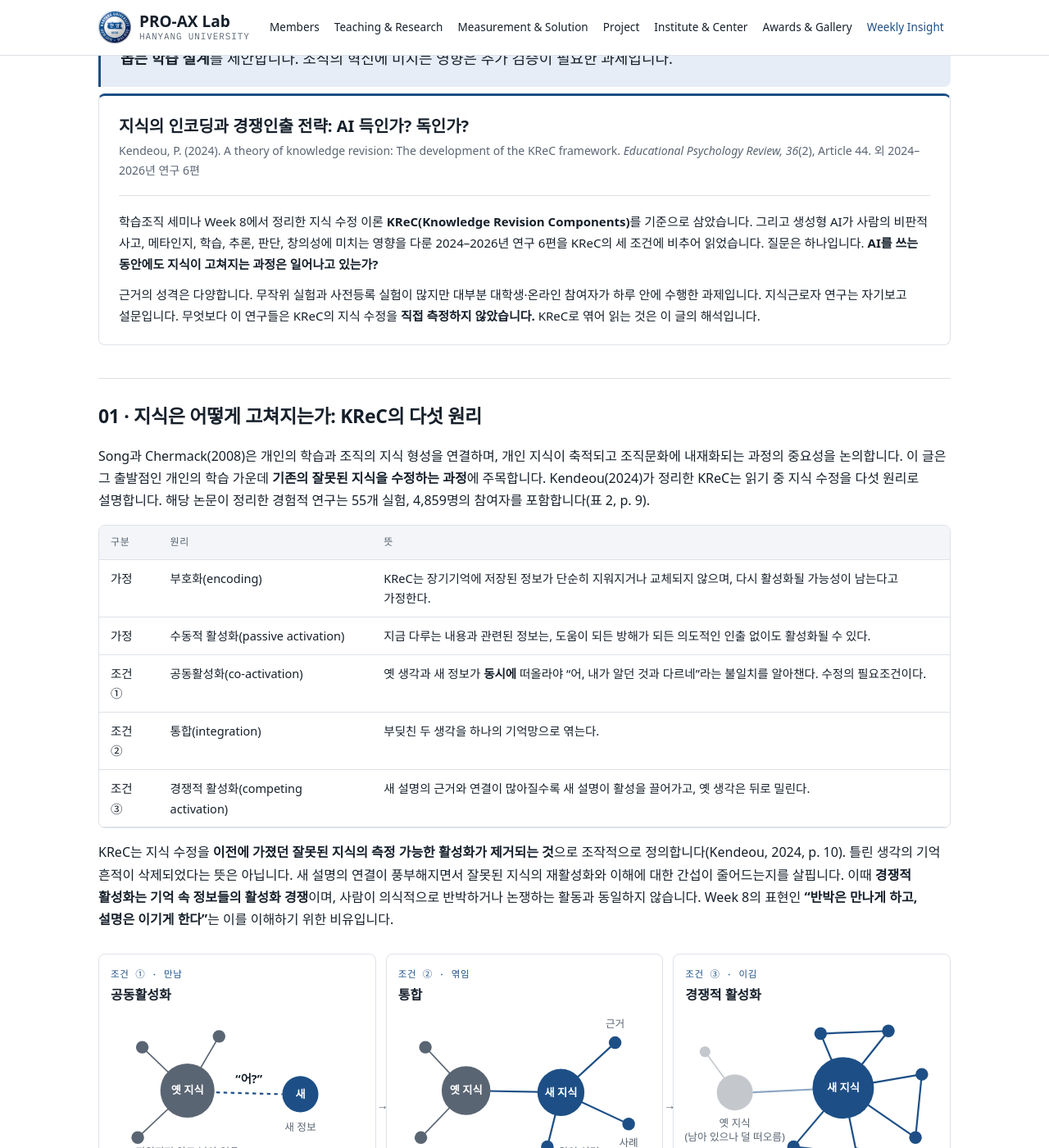
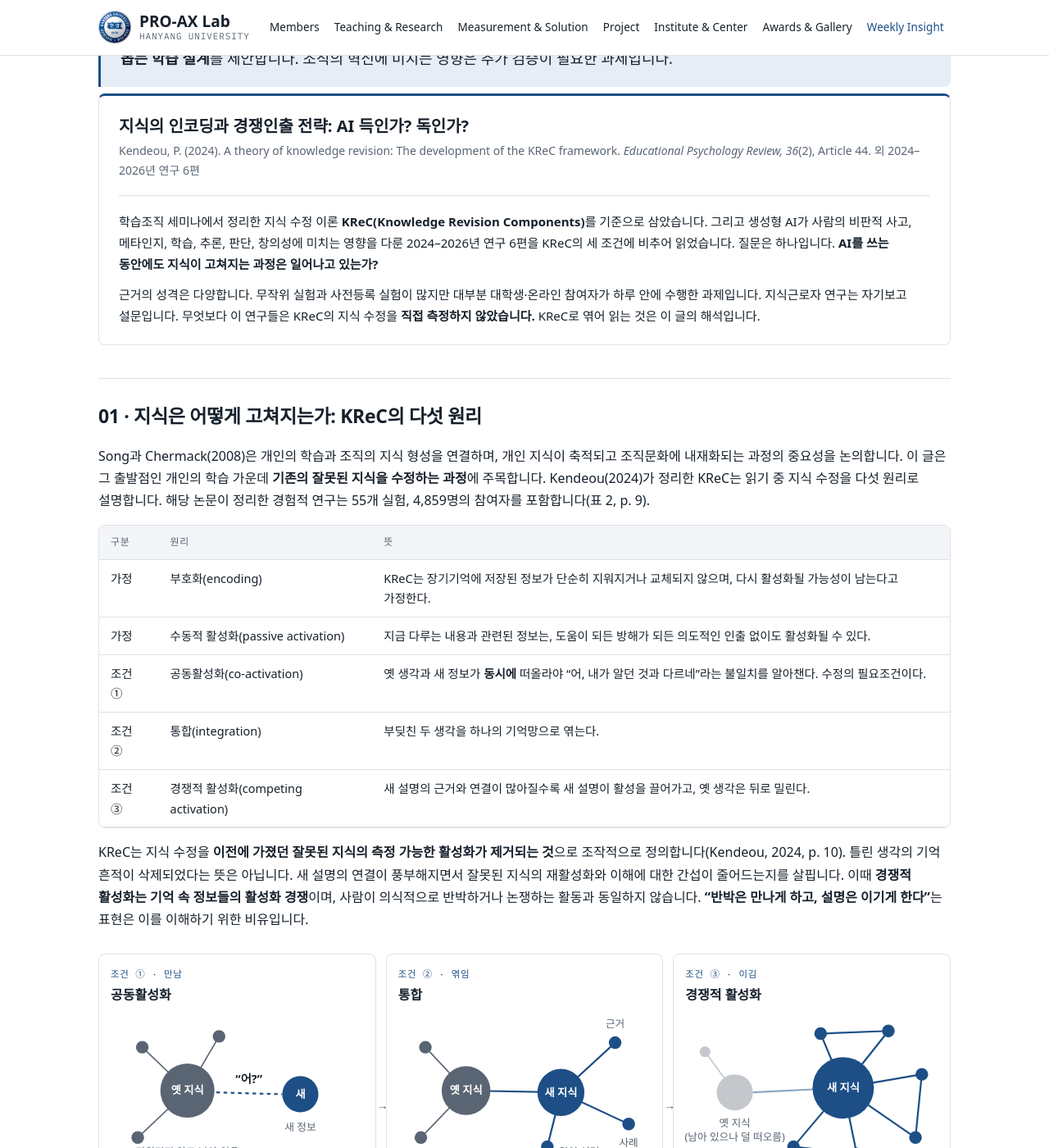
Before and after one commit to drsprolab/drsprolab.github.io, a Jekyll site: the page built from _insights/2026-10-18-knowledge-revision-ai.md, in a window 1280 px wide and 1400 px high, scrolled down 625 px. Shown: the whole window at 82% size. Built offline with Jekyll 4.4.1, drawn with Linux system fonts in a browser that asks for light colours; some web fonts are replaced.

Commit message:
Weekly Insight 10-18: 본문에서 'Week 8' 표현 삭제
Co-Authored-By: Claude Opus 5.5 <noreply@anthropic.com>

```diff
--- a/_insights/2026-10-18-knowledge-revision-ai.md
+++ b/_insights/2026-10-18-knowledge-revision-ai.md
@@ -19,7 +19,7 @@ KReC는 지식 수정을 **기존의 잘못된 지식과 새 정보가 함께
   <h3>지식의 인코딩과 경쟁인출 전략: AI 득인가? 독인가?</h3>
   <p class="daily-brief-cite">Kendeou, P. (2024). A theory of knowledge revision: The development of the KReC framework. <em>Educational Psychology Review, 36</em>(2), Article 44. 외 2024–2026년 연구 6편</p>
   <div class="daily-brief-body">
-    <p>학습조직 세미나 Week 8에서 정리한 지식 수정 이론 <strong>KReC(Knowledge Revision Components)</strong>를 기준으로 삼았습니다. 그리고 생성형 AI가 사람의 비판적 사고, 메타인지, 학습, 추론, 판단, 창의성에 미치는 영향을 다룬 2024–2026년 연구 6편을 KReC의 세 조건에 비추어 읽었습니다. 질문은 하나입니다. <strong>AI를 쓰는 동안에도 지식이 고쳐지는 과정은 일어나고 있는가?</strong></p>
+    <p>학습조직 세미나에서 정리한 지식 수정 이론 <strong>KReC(Knowledge Revision Components)</strong>를 기준으로 삼았습니다. 그리고 생성형 AI가 사람의 비판적 사고, 메타인지, 학습, 추론, 판단, 창의성에 미치는 영향을 다룬 2024–2026년 연구 6편을 KReC의 세 조건에 비추어 읽었습니다. 질문은 하나입니다. <strong>AI를 쓰는 동안에도 지식이 고쳐지는 과정은 일어나고 있는가?</strong></p>
     <p>근거의 성격은 다양합니다. 무작위 실험과 사전등록 실험이 많지만 대부분 대학생·온라인 참여자가 하루 안에 수행한 과제입니다. 지식근로자 연구는 자기보고 설문입니다. 무엇보다 이 연구들은 KReC의 지식 수정을 <strong>직접 측정하지 않았습니다.</strong> KReC로 엮어 읽는 것은 이 글의 해석입니다.</p>
   </div>
 </div>
@@ -36,7 +36,7 @@ Song과 Chermack(2008)은 개인의 학습과 조직의 지식 형성을 연결
 | 조건 ② | 통합(integration) | 부딪친 두 생각을 하나의 기억망으로 엮는다. |
 | 조건 ③ | 경쟁적 활성화(competing activation) | 새 설명의 근거와 연결이 많아질수록 새 설명이 활성을 끌어가고, 옛 생각은 뒤로 밀린다. |
 
-KReC는 지식 수정을 **이전에 가졌던 잘못된 지식의 측정 가능한 활성화가 제거되는 것**으로 조작적으로 정의합니다(Kendeou, 2024, p. 10). 틀린 생각의 기억 흔적이 삭제되었다는 뜻은 아닙니다. 새 설명의 연결이 풍부해지면서 잘못된 지식의 재활성화와 이해에 대한 간섭이 줄어드는지를 살핍니다. 이때 **경쟁적 활성화는 기억 속 정보들의 활성화 경쟁**이며, 사람이 의식적으로 반박하거나 논쟁하는 활동과 동일하지 않습니다. Week 8의 표현인 **“반박은 만나게 하고, 설명은 이기게 한다”**는 이를 이해하기 위한 비유입니다.
+KReC는 지식 수정을 **이전에 가졌던 잘못된 지식의 측정 가능한 활성화가 제거되는 것**으로 조작적으로 정의합니다(Kendeou, 2024, p. 10). 틀린 생각의 기억 흔적이 삭제되었다는 뜻은 아닙니다. 새 설명의 연결이 풍부해지면서 잘못된 지식의 재활성화와 이해에 대한 간섭이 줄어드는지를 살핍니다. 이때 **경쟁적 활성화는 기억 속 정보들의 활성화 경쟁**이며, 사람이 의식적으로 반박하거나 논쟁하는 활동과 동일하지 않습니다. **“반박은 만나게 하고, 설명은 이기게 한다”**는 표현은 이를 이해하기 위한 비유입니다.
 
 <figure class="krec-fig" aria-labelledby="krec-fig-cap">
 <style>
```
